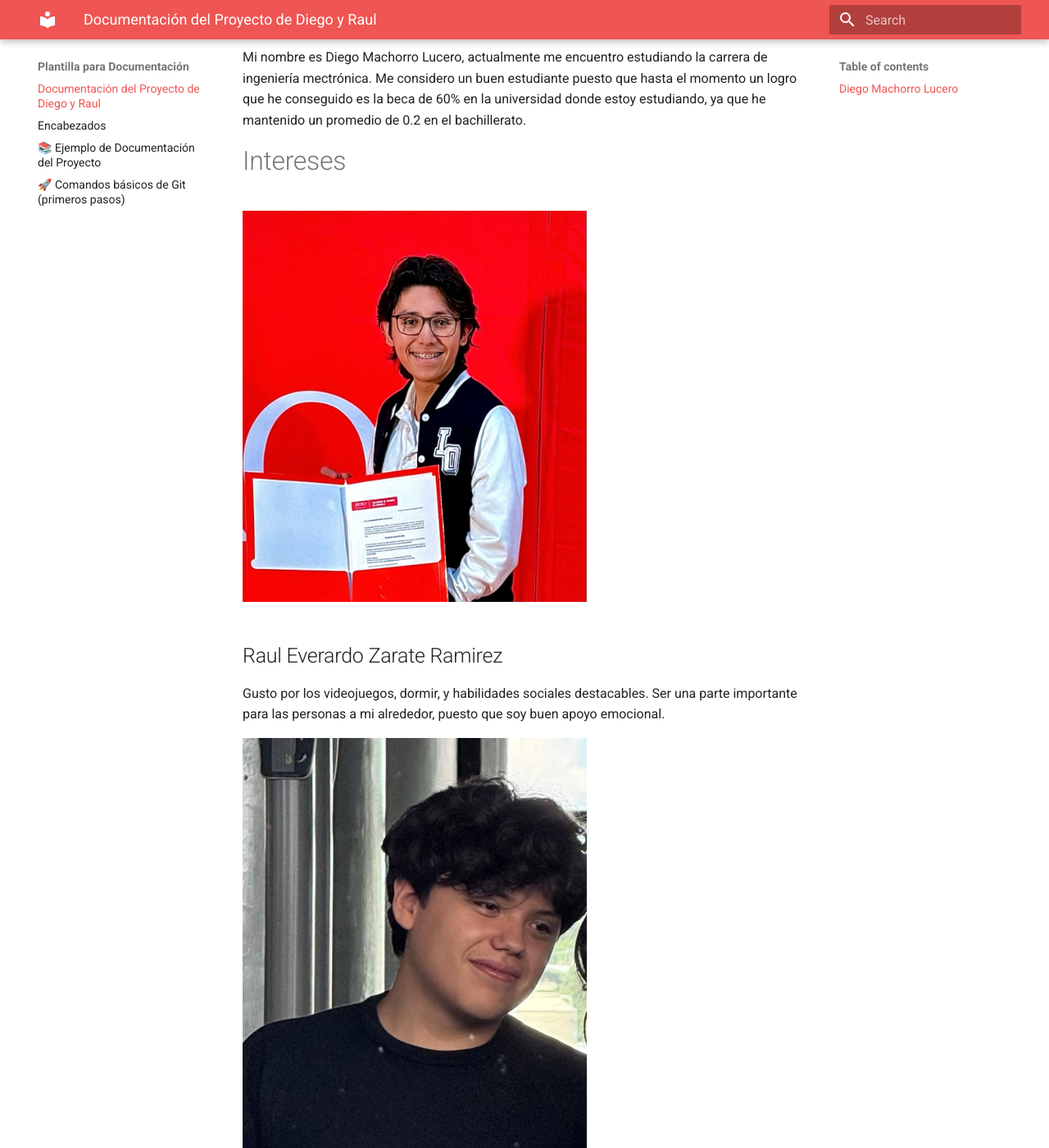
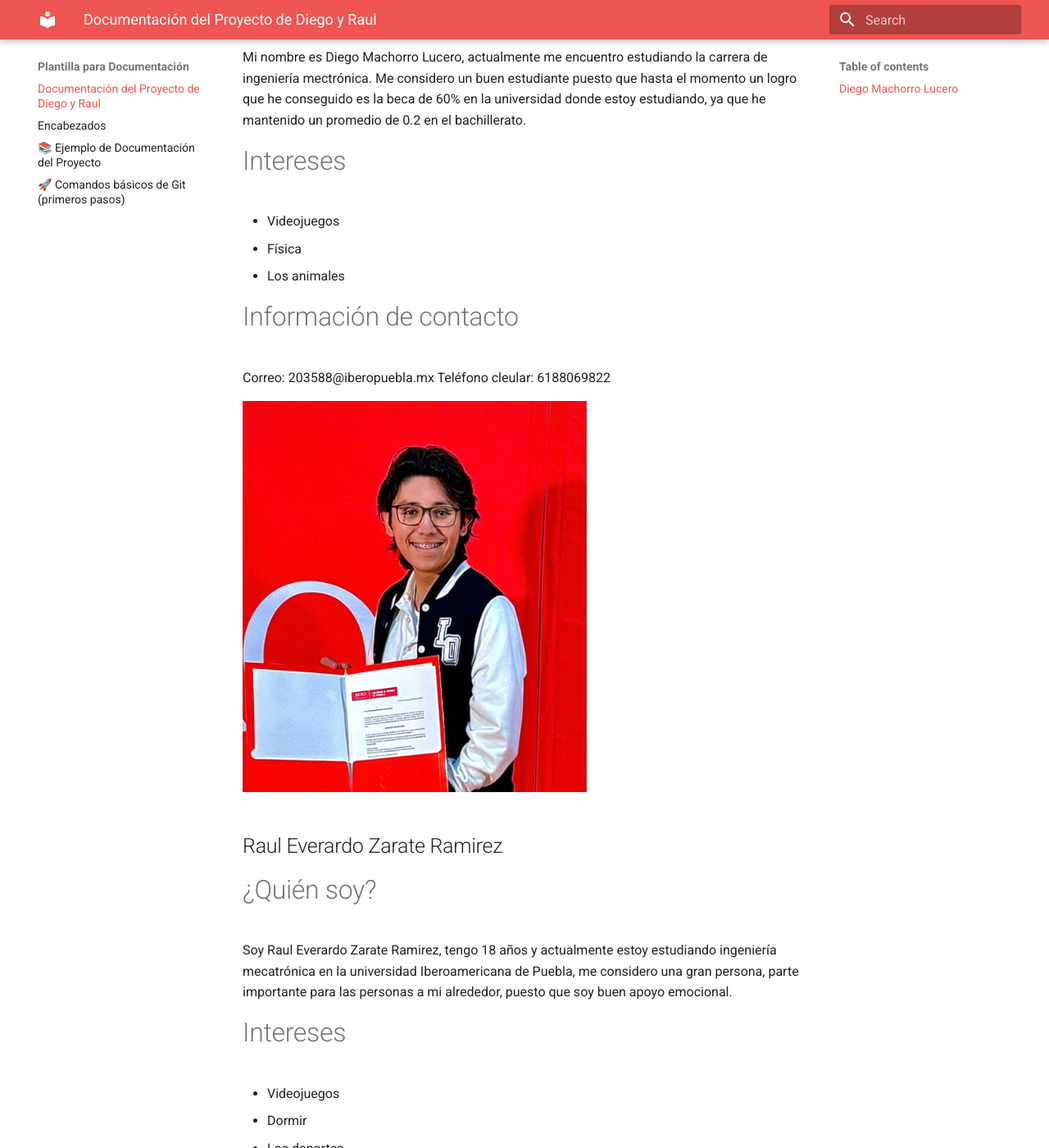
Before and after one commit to DiegoMachorro/Mecatronica-DiegoM, an MkDocs documentation site: the page built from docs/index.md, in a window 1280 px wide and 1400 px high, scrolled down 255 px. Shown: the whole window at 82% size. Built offline with MkDocs 1.6.1 and Material for MkDocs 9.7.7, drawn with Linux system fonts in a browser that asks for light colours; some of the changed text lies outside the part shown.

Commit message:
Update index.md

```diff
--- a/docs/index.md
+++ b/docs/index.md
@@ -7,14 +7,32 @@ Mi nombre es Diego Machorro Lucero, actualmente me encuentro estudiando la carre
 
 # Intereses
 
+- Videojuegos
+- Física
+- Los animales
 
+# Información de contacto
 
+Correo: 203588@iberopuebla.mx
+Teléfono cleular: 6188069822
 
 <img src="recursos/imgs/hola.jpeg" alt="Diagrama del sistema" width="420">
 
 
 ## Raul Everardo Zarate Ramirez
-Gusto por los videojuegos, dormir, y habilidades sociales destacables.
-Ser una parte importante para las personas a mi alrededor, puesto que soy buen apoyo emocional.
 
+# ¿Quién soy?
+Soy Raul Everardo Zarate Ramirez, tengo 18 años y actualmente estoy estudiando ingeniería mecatrónica en la universidad Iberoamericana de Puebla, me considero una gran persona,
+parte importante para las personas a mi alrededor, puesto que soy buen apoyo emocional.
+
+# Intereses
+
+- Videojuegos
+- Dormir
+- Los deportes
+
+# Información de contacto
+
+Correo: 203352@iberopuebla.mx
+Teléfono celular: 2229060329
 <img src="recursos/imgs/adios.jpeg" alt="Diagrama del sistema" width="420">
```
